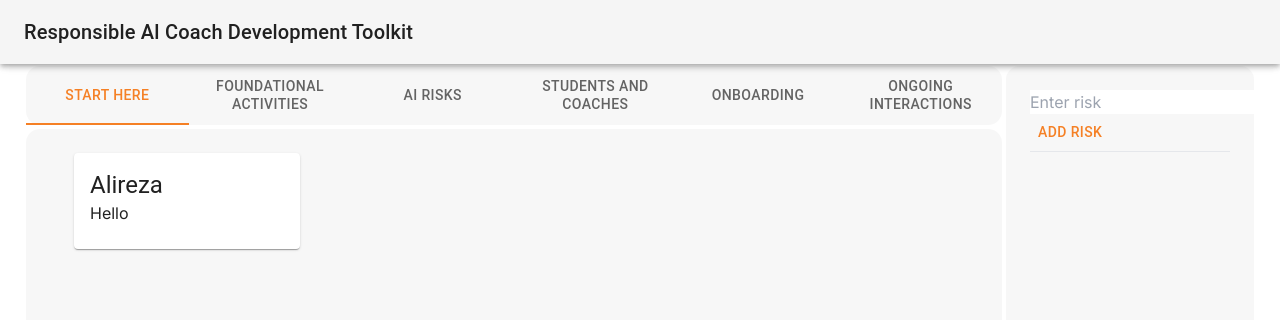
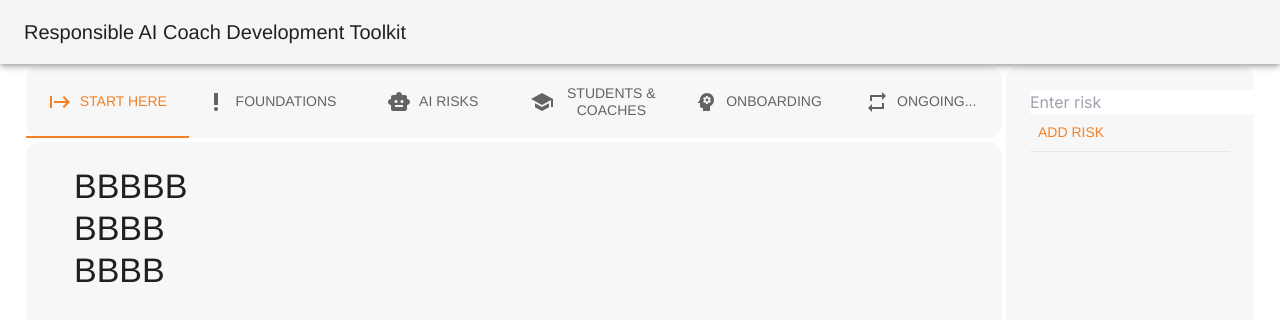
Before and after one commit to alireza116/b12toolkit, a Next.js app: page / in a window 1280 px wide. Shown: the top 320 px of the page. Built offline with nearby package versions, Linux system fonts and the light colour scheme.

Commit message:
added icons to pag tabs, added pages for each page.

```diff
--- a/package.json
+++ b/package.json
@@ -11,6 +11,7 @@
   "dependencies": {
     "@emotion/react": "^11.13.0",
     "@emotion/styled": "^11.13.0",
+    "@mui/icons-material": "^5.16.6",
     "@mui/lab": "^5.0.0-alpha.173",
     "@mui/material": "^5.16.6",
     "mobx": "^6.13.1",
--- a/src/app/page.js
+++ b/src/app/page.js
@@ -2,19 +2,30 @@
 import RiskComponent from "@/components/TestRiskState/TestRiskState";
 import Card from "@/components/Card/Card";
 import {useTheme} from "@mui/material/styles";
-import {Box, Stack, Tab} from "@mui/material";
+import {Box, Stack, Tab, Typography} from "@mui/material";
 import TabContext from '@mui/lab/TabContext';
 import {useState} from "react";
 import {TabList} from "@mui/lab";
 import CustomTabPanel from "@/components/TabPanel/TabPanel";
-
-
+import StartIcon from '@mui/icons-material/Start';
+import PriorityHighIcon from '@mui/icons-material/PriorityHigh';
+import SmartToyIcon from '@mui/icons-material/SmartToy';
+import SchoolIcon from '@mui/icons-material/School';
+import PsychologyIcon from '@mui/icons-material/Psychology';
+import RepeatIcon from '@mui/icons-material/Repeat';
+import StartPage from "@/pages/contentPages/StartPage";
+import Foundations from "@/pages/contentPages/Foundations";
+import AiRisks from "@/pages/contentPages/AiRisks";
+import StudentCoach from "@/pages/contentPages/StudentCoach";
+import Onboarding from "@/pages/contentPages/Onboarding";
+import Ongoing from "@/pages/contentPages/Ongoing";
 function a11yProps(index) {
     return {
         id: `simple-tab-${index}`,
         'aria-controls': `simple-tabpanel-${index}`,
     };
 }
+
 
 const HomePage = () => {
     const [value, setValue] = useState(0);
@@ -34,38 +45,38 @@ const HomePage = () => {
                 <Stack>
                     <Box className="w-full border-2 border-white rounded-2xl"
                          style={{width: `calc(100vw - ${sideWidth}px)`, backgroundColor: bgColor}}>
-                        <TabList onChange={handleChange} aria-label="lab API tabs example" variant="fullWidth">
-                            <Tab label="Start Here" {...a11yProps(0)} />
-                            <Tab label="Foundational Activities" {...a11yProps(1)} />
-                            <Tab label="AI Risks" {...a11yProps(2)} />
-                            <Tab label="Students and Coaches" {...a11yProps(3)} />
-                            <Tab label="Onboarding" {...a11yProps(4)} />
-                            <Tab label="Ongoing Interactions" {...a11yProps(5)} />
+                        <TabList onChange={handleChange} aria-label="lab API tabs example" variant="fullWidth" sx={{fontSize:"small"}}>
+                            <Tab icon={<StartIcon/>} iconPosition="start" label="Start Here" {...a11yProps(0)} />
+                            <Tab icon={<PriorityHighIcon/>} iconPosition="start" label="Foundations" {...a11yProps(1)} />
+                            <Tab icon={<SmartToyIcon/>} iconPosition="start" label="AI Risks" {...a11yProps(2)} />
+                            <Tab icon={<SchoolIcon/>} iconPosition={"start"} label="Students & Coaches" {...a11yProps(3)} />
+                            <Tab icon={<PsychologyIcon/>} iconPosition={"start"} label="Onboarding" {...a11yProps(4)} />
+                            <Tab icon={<RepeatIcon/>} iconPosition={"start"} label="Ongoing..." {...a11yProps(5)} />
                         </TabList>
                     </Box>
                     <Box
                         className="pl-12 p-6 border-2 border-white rounded-2xl h-full overflow-y-auto "
                         style={{width: `calc(100vw - ${sideWidth}px)`, backgroundColor: bgColor}}>
+
                         <CustomTabPanel value={value} index={0}>
-                            <Card title="Alireza">
-                                Hello
-                            </Card>
+                            <StartPage>
 
+                            </StartPage>
                         </CustomTabPanel>
                         <CustomTabPanel value={value} index={1}>
-                            Item Two
+                            <Foundations></Foundations>
                         </CustomTabPanel>
                         <CustomTabPanel value={value} index={2}>
-                            Item Three
+                            <AiRisks></AiRisks>
                         </CustomTabPanel>
                         <CustomTabPanel value={value} index={3}>
-                            Item 4
+                            <StudentCoach></StudentCoach>
                         </CustomTabPanel>
                         <CustomTabPanel value={value} index={4}>
-                            Item 123
+                            <Onboarding></Onboarding>
                         </CustomTabPanel>
                         <CustomTabPanel value={value} index={5}>
-                            Item 6666
+                            <Ongoing></Ongoing>
                         </CustomTabPanel>
 
                     </Box>
--- /dev/null
+++ b/src/pages/contentPages/AiRisks.js
@@ -0,0 +1,16 @@
+import {Box, Typography} from "@mui/material";
+import {useTheme} from "@mui/material/styles";
+
+const PageContent = () => {
+    const theme = useTheme()
+    return (
+        <Box className="w-full">
+            <Typography variant={"h4"} color={theme.palette.text.primary}>lkj</Typography>
+            <Typography variant={"h4"} color={theme.palette.text.primary}>lkj</Typography>
+            <Typography variant={"h4"} color={theme.palette.text.primary}>lkj</Typography>
+
+        </Box>
+    );
+}
+
+export default PageContent;
--- /dev/null
+++ b/src/pages/contentPages/Foundations.js
@@ -0,0 +1,16 @@
+import {Box, Typography} from "@mui/material";
+import {useTheme} from "@mui/material/styles";
+
+const PageContent = () => {
+    const theme = useTheme()
+    return (
+        <Box className="w-full">
+            <Typography variant={"h4"} color={theme.palette.text.primary}>qwe</Typography>
+            <Typography variant={"h4"} color={theme.palette.text.primary}>qwe</Typography>
+            <Typography variant={"h4"} color={theme.palette.text.primary}>qwe</Typography>
+
+        </Box>
+    );
+}
+
+export default PageContent;
--- /dev/null
+++ b/src/pages/contentPages/Onboarding.js
@@ -0,0 +1,16 @@
+import {Box, Typography} from "@mui/material";
+import {useTheme} from "@mui/material/styles";
+
+const PageContent = () => {
+    const theme = useTheme()
+    return (
+        <Box className="w-full">
+            <Typography variant={"h4"} color={theme.palette.text.primary}>vcx</Typography>
+            <Typography variant={"h4"} color={theme.palette.text.primary}>vcx</Typography>
+            <Typography variant={"h4"} color={theme.palette.text.primary}>vcx</Typography>
+
+        </Box>
+    );
+}
+
+export default PageContent;
--- /dev/null
+++ b/src/pages/contentPages/Ongoing.js
@@ -0,0 +1,16 @@
+import {Box, Typography} from "@mui/material";
+import {useTheme} from "@mui/material/styles";
+
+const PageContent = () => {
+    const theme = useTheme()
+    return (
+        <Box className="w-full">
+            <Typography variant={"h4"} color={theme.palette.text.primary}>asd</Typography>
+            <Typography variant={"h4"} color={theme.palette.text.primary}>asd</Typography>
+            <Typography variant={"h4"} color={theme.palette.text.primary}>asd</Typography>
+
+        </Box>
+    );
+}
+
+export default PageContent;
--- /dev/null
+++ b/src/pages/contentPages/StartPage.js
@@ -0,0 +1,16 @@
+import {Box, Typography} from "@mui/material";
+import {useTheme} from "@mui/material/styles";
+
+const PageContent = () => {
+    const theme = useTheme()
+    return (
+        <Box className="w-full">
+            <Typography variant={"h4"} color={theme.palette.text.primary}>BBBBB</Typography>
+            <Typography variant={"h4"} color={theme.palette.text.primary}>BBBB</Typography>
+            <Typography variant={"h4"} color={theme.palette.text.primary}>BBBB</Typography>
+
+        </Box>
+    );
+}
+
+export default PageContent;
--- /dev/null
+++ b/src/pages/contentPages/StudentCoach.js
@@ -0,0 +1,16 @@
+import {Box, Typography} from "@mui/material";
+import {useTheme} from "@mui/material/styles";
+
+const PageContent = () => {
+    const theme = useTheme()
+    return (
+        <Box className="w-full">
+            <Typography variant={"h4"} color={theme.palette.text.primary}>zxc</Typography>
+            <Typography variant={"h4"} color={theme.palette.text.primary}>zxc</Typography>
+            <Typography variant={"h4"} color={theme.palette.text.primary}>zxc</Typography>
+
+        </Box>
+    );
+}
+
+export default PageContent;
--- a/src/themes/theme.js
+++ b/src/themes/theme.js
@@ -10,12 +10,16 @@ const colors = {
 };
 
 const theme = createTheme({
+    typography: {
+        fontFamily: 'Helvetica',
+        color: colors.dark,
+    },
     palette: {
         primary: {
             main: colors.primary,
             light: '#FFA05A', // Lighter shade of orange
             dark: '#B35300', // Darker shade of orange
-            contrastText: colors.white,
+            contrastText: colors.dark,
         },
         secondary: {
             main: colors.secondary,
```
Also changed, not shown: 1 other file (tests, documents, lock files or other folders).
